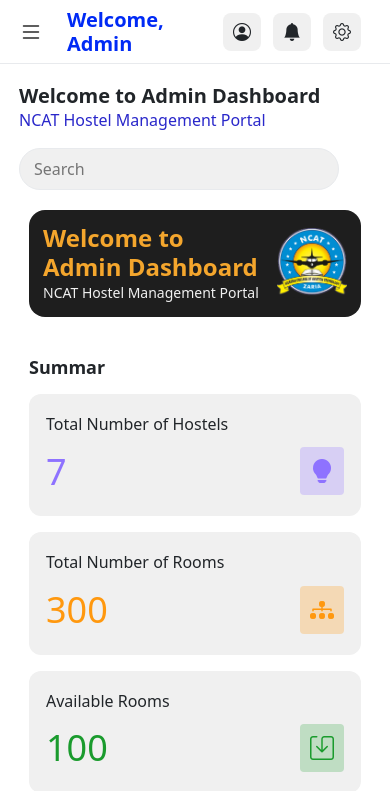
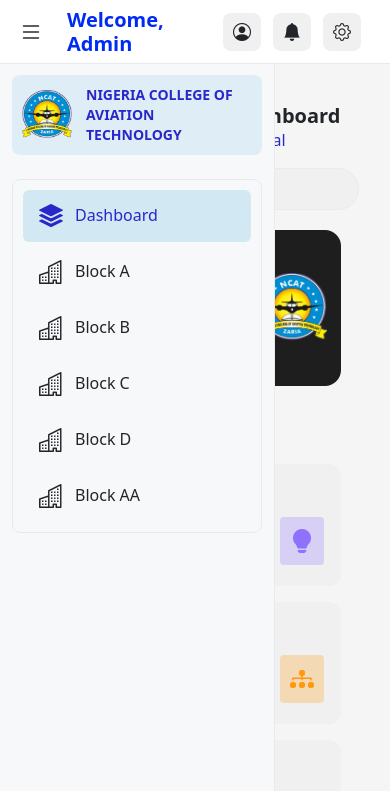
Before and after one commit to ODI120/Hostelmgnt, a plain HTML site: page index.html in a window 390 px wide. Both pictures are taken after a click on the element 43 px from the left and 31 px from the top of the page. Shown: the top 791 px of the page. Drawn offline with nearby package versions, Linux system fonts and the light colour scheme.

Commit message:
Updated by: Tim_UI

```diff
--- a/index.html
+++ b/index.html
@@ -14,34 +14,34 @@
 <body>
 
     <section class="dashboard ">
-        <div class="side-bar ">
+        <div class="side-bar " id="sidebar">
             <div class="logo-container">
                 <img src="img/favicon.ico.png" alt="">
                 <h4>NIGERIA COLLEGE OF AVIATION TECHNOLOGY</h4>
             </div>
 
             <div class="menu">
-                <div class="menu-items active" >
+                <div class="menu-items active" data-target="dashboard">
                     <i class="bi bi-stack"></i>
                     <h5>Dashboard</h5>
                 </div>
-                <div class="menu-items" >
+                <div class="menu-items" data-target="block-a">
                     <i class="bi bi-buildings"></i>
                     <h5>Block A</h5>
                 </div>
-                <div class="menu-items" >
+                <div class="menu-items" data-target="block-b">
                     <i class="bi bi-buildings"></i>
                     <h5>Block B</h5>
                 </div>
-                <div class="menu-items" >
+                <div class="menu-items" data-target="block-c">
                     <i class="bi bi-buildings"></i>
                     <h5>Block C</h5>
                 </div>
-                <div class="menu-items" >
+                <div class="menu-items" data-target="block-d">
                     <i class="bi bi-buildings"></i>
                     <h5>Block D</h5>
                 </div>
-                <div class="menu-items" >
+                <div class="menu-items" data-target="block-aa">
                     <i class="bi bi-buildings"></i>
                     <h5>Block AA</h5>
                 </div>
@@ -50,9 +50,10 @@
         </div>
 
         <div class="main-content">
+
             <div class="top-nav">
                 <div class="d-flex">
-                    <div class="toggle">
+                    <div class="toggle toggle-button"  id="toggle-btn">
                         <i class="bi bi-list"></i>
                     </div>
 
@@ -66,8 +67,10 @@
                 </div>
             </div>
 
+            <!-- --------------------Dashbord-------------- -->
+
+            <div class="content active" id="dashboard">
                 <!-- -------------intro----------- -->
-
                 <div class="intro">
                     <div>
                         <h3>Welcome to Admin Dashboard</h3>
@@ -168,8 +171,35 @@
                         </div>
 
                     </div>
+                </div>
+            </div>
 
+            <!-- --------------------Block A-------------- -->
+
+            <div class="content" id="block-a">
+                <h3>Block A</h3>
             </div>
+            <!-- --------------------Block B-------------- -->
+
+            <div class="content" id="block-b">
+                <h3>Block B</h3>
+            </div>
+            <!-- --------------------Block C-------------- -->
+
+            <div class="content" id="block-c">
+                <h3>Block C</h3>
+            </div>
+            <!-- --------------------Block D-------------- -->
+
+            <div class="content" id="block-d">
+                <h3>Block D</h3>
+            </div>
+            <!-- --------------------Block AA-------------- -->
+
+            <div class="content" id="block-aa">
+                <h3>Block AA</h3>
+            </div>
+
         </div>
     </section>
 
--- a/js/script.js
+++ b/js/script.js
@@ -1,10 +1,32 @@
-const sidebar = document.querySelector('.side-bar');
-const toggleBtn = document.getElementById('toggle-btn');
 
-toggleBtn.addEventListener('click', () => {
-    if (window.innerWidth <= 600) {
-        sidebar.classList.toggle('visible');
-    } else {
-        sidebar.classList.toggle('collapsed');
-    }
+// ==============Sidebar toggle===============
+document.addEventListener("DOMContentLoaded", function () {
+    const toggleBtn = document.getElementById("toggle-btn");
+    const sidebar = document.getElementById("sidebar");
+
+    toggleBtn.addEventListener("click", function () {
+        sidebar.classList.toggle("show");
+    });
 });
+
+// =====================Accordion=========================
+
+document.addEventListener("DOMContentLoaded", function () {
+    const menuItems = document.querySelectorAll(".menu-items");
+    const contents = document.querySelectorAll(".content");
+
+    menuItems.forEach(item => {
+        item.addEventListener("click", function () {
+            // Remove active class from all menu items
+            menuItems.forEach(menu => menu.classList.remove("active"));
+            this.classList.add("active"); // Add active class to the clicked item
+
+            // Hide all content sections
+            contents.forEach(content => content.classList.remove("active"));
+
+            // Show the target content section
+            const targetId = this.getAttribute("data-target");
+            document.getElementById(targetId).classList.add("active");
+        });
+    });
+});
--- a/src/style.css
+++ b/src/style.css
@@ -67,6 +67,7 @@
     background: #F7F8F9;
     position: fixed;
     gap: 24px;
+    transition: transform 0.3s ease-in-out;
 }
 
 .logo-container{
@@ -101,7 +102,7 @@
 }
 .menu-items{
     display: flex;
-    padding: 16px 24px 16px 16px;
+    padding: 8px 16px;
     align-items: center;
     gap: 12px;
     flex: 1 0 0;
@@ -110,7 +111,7 @@
     cursor: pointer;
     transition: all 0.3s ease-in-out;
 }
-.active{
+.menu .active{
     background: rgba(0, 141, 210, 0.15);
     color: var(--color-blue);
 }
@@ -125,22 +126,41 @@
     font-size: 16px;
 }
 
+@media (max-width: 989px) {
+    .side-bar {
+        transform: translateX(-100%);
+        top: 4rem;
+    }
+
+    .side-bar.show {
+        transform: translateX(0);
+    }
+
+}
+/* -------------Arcodion---------------- */
+
+.content {
+    display: none; /* Hide all content by default */
+    padding: 20px;
+    background: #f5f5f5;
+    min-height: 100vh;
+}
+
+/* Show only the active content */
+.content.active {
+    display: block;
+}
 
 /* -------------top Nav---------- */
 .main-content{
     margin-left:275px ;
-    /* width: calc(100% - 275px); */
     align-self: stretch;
 }
 @media screen and (max-width: 989px) {
-    .side-bar{
-        display: none;;
-    }
+
     .main-content{
         margin:  0;
     }
-
-
 }
 .toggle i{
     font-size: 24px;
```
Lines whose indentation alone changed are shown as unchanged.
